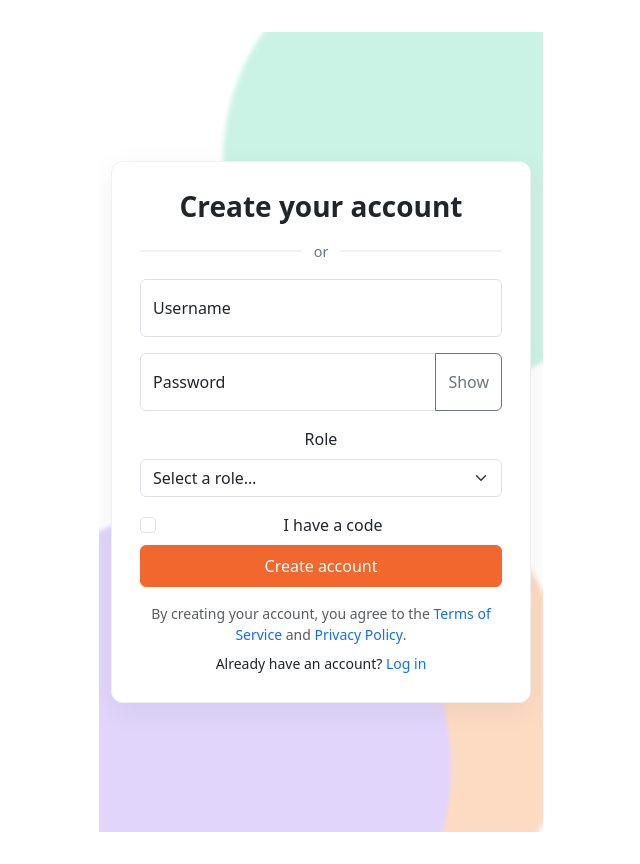
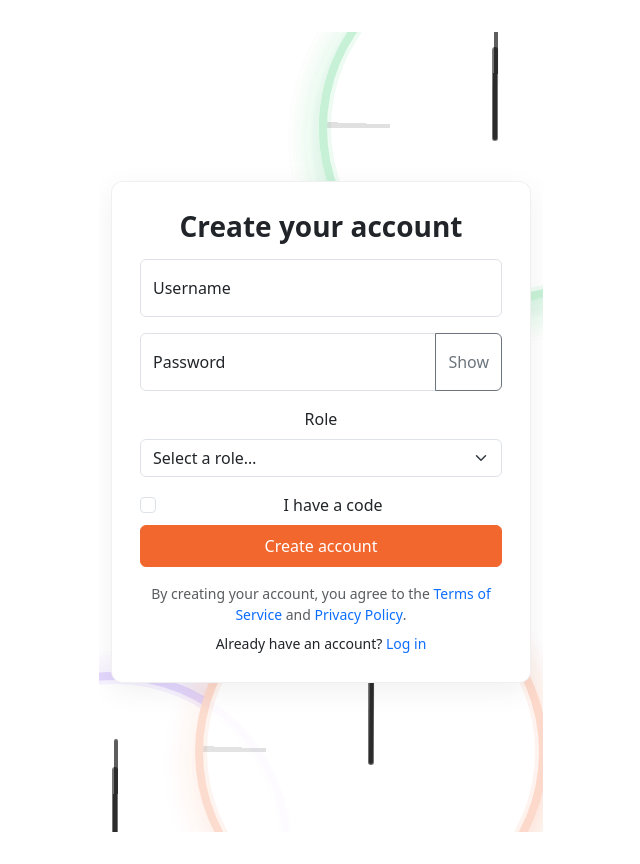
Before and after one commit to malex42/Capstone_Team-3, a React app in the folder frontend/: page / in a window 1280 px wide. Shown: the whole page, without its empty margins (319-959 px from the left). Built offline with nearby package versions, Linux system fonts and the light colour scheme; the HTML template or start-up script is replaced by a standard one.

Commit message:
background

```diff
--- a/frontend/src/pages/signup.jsx
+++ b/frontend/src/pages/signup.jsx
@@ -31,6 +31,14 @@ export default function Signup() {
 
   return (
     <div className="auth-bg d-flex min-vh-100">
+      {/* Background clocks */}
+      <div className="clock clock--green" />
+      <div className="clock clock--purple" />
+      <div className="clock clock--orange" />
+      <div className="clock clock--green"><i /></div>
+      <div className="clock clock--purple"><i /></div>
+      <div className="clock clock--orange"><i /></div>
+
       <div className="container my-auto">
         <div className="row justify-content-center">
           <div className="col-12 d-flex justify-content-center">
@@ -49,10 +57,10 @@ export default function Signup() {
                      alt="" width="18" height="18" className="me-2" />
                 Continue with Google
               </button> */}
-
+              {/*
               <div className="auth-divider my-3">
                 <span>or</span>
-              </div>
+              </div> */}
 
               <form onSubmit={handleSubmit} noValidate>
                 {/* Username (your backend expects "username") */}
--- a/frontend/src/styles/auth.css
+++ b/frontend/src/styles/auth.css
@@ -1,4 +1,5 @@
 /* Page background + playful blobs similar to the screenshot */
+/*
 .auth-bg {
   position: relative;
   background: #fff;
@@ -6,7 +7,7 @@
 }
 .auth-bg::before,
 .auth-bg::after {
-     pointer-events: none;          /* ✅ don't intercept clicks */
+  pointer-events: none;          // ✅ don't intercept clicks
   z-index: 0;
   content: "";
   position: absolute;
@@ -17,17 +18,129 @@
 .auth-bg::before {
   width: 32rem; height: 32rem;
   left: -10rem; bottom: -12rem;
-  background: #8b5cf6; /* purple */
-  box-shadow: 120px -60px 0 0 #f97316; /* orange accent */
+  background: #8b5cf6; // purple
+  box-shadow: 120px -60px 0 0 #f97316; // orange accent
 }
 .auth-bg::after {
   width: 28rem; height: 28rem;
   right: -8rem; top: -6rem;
-  background: #34d399; /* green */
+  background: #34d399; // green
+}
+*/
+/* Layout wrapper */
+.auth-bg {
+  position: relative;
+  background: #fff;
+  overflow: hidden;        /* keeps clocks from overflowing edges */
+}
+
+/* Generic clock */
+.clock {
+  position: absolute;
+  width: 22rem;
+  height: 22rem;
+  border-radius: 50%;
+  background: #fff;
+  border: 8px solid rgba(0,0,0,0.06);
+  box-shadow:
+    0 10px 40px rgba(0,0,0,0.08),
+    inset 0 0 0 4px rgba(0,0,0,0.02);
+  opacity: 0.9;
+  pointer-events: none;    /* don't block clicks */
+  z-index: 0;
+}
+
+/* Subtle tick marks (12 ticks) */
+.clock::before {
+  content: "";
+  position: absolute;
+  inset: 0;
+  border-radius: 50%;
+  /* 12 tick marks using a conic gradient */
+  background:
+    conic-gradient(from -90deg,
+      rgba(0,0,0,0.12) 0 2deg, transparent 2deg 30deg) center/100% 100% no-repeat;
+  mask:
+    radial-gradient(circle at center, transparent 44%, #000 44.1%);
+  -webkit-mask:
+    radial-gradient(circle at center, transparent 44%, #000 44.1%);
+}
+
+/* Hour hand */
+.clock::after {
+  content: "";
+  position: absolute;
+  left: 50%;
+  top: 50%;
+  width: 6px;
+  height: 28%;
+  background: rgba(0,0,0,0.55);
+  border-radius: 6px;
+  transform-origin: 50% 86%;
+  transform: translate(-50%, -86%) rotate(0deg);
+  animation: hour-spin 43200s linear infinite; /* 12 hours */
+}
+
+/* Minute hand element */
+.clock > i {
+  content: "";
+  position: absolute;
+  left: 50%;
+  top: 50%;
+  width: 4px;
+  height: 36%;
+  background: rgba(0,0,0,0.7);
+  border-radius: 4px;
+  transform-origin: 50% 90%;
+  transform: translate(-50%, -90%) rotate(0deg);
+  animation: minute-spin 3600s linear infinite; /* 60 minutes */
+  display: block;
+}
+
+/* Place a minute hand in each clock */
+.clock.clock--green::after,
+.clock.clock--purple::after,
+.clock.clock--orange::after { /* already added (hour hand) */ }
+.clock.clock--green i,
+.clock.clock--purple i,
+.clock.clock--orange i {}
+
+/* Color accents + positions */
+.clock--green {
+  right: -8rem;
+  top: -5rem;
+  border-color: rgba(34,197,94,0.25);
+  box-shadow:
+    0 10px 40px rgba(34,197,94,0.15),
+    inset 0 0 0 4px rgba(34,197,94,0.08);
+}
+.clock--purple {
+  left: -10rem;
+  bottom: -12rem;
+  border-color: rgba(139,92,246,0.25);
+  box-shadow:
+    0 10px 40px rgba(139,92,246,0.15),
+    inset 0 0 0 4px rgba(139,92,246,0.08);
+}
+.clock--orange {
+  left: 6rem;
+  bottom: -6rem;
+  border-color: rgba(242, 103, 46, 0.25);
+  box-shadow:
+    0 10px 40px rgba(242,103,46,0.15),
+    inset 0 0 0 4px rgba(242,103,46,0.08);
+}
+
+/* Spin animations */
+@keyframes minute-spin {
+  to { transform: translate(-50%, -90%) rotate(360deg); }
+}
+@keyframes hour-spin {
+  to { transform: translate(-50%, -86%) rotate(360deg); }
 }
 
 .auth-card {
-      position: relative;
+  position: relative;
   z-index: 1;                    /* ✅ ensure the form is on top */
   background: #fff;
   border: 1px solid rgba(0,0,0,.06);
```
